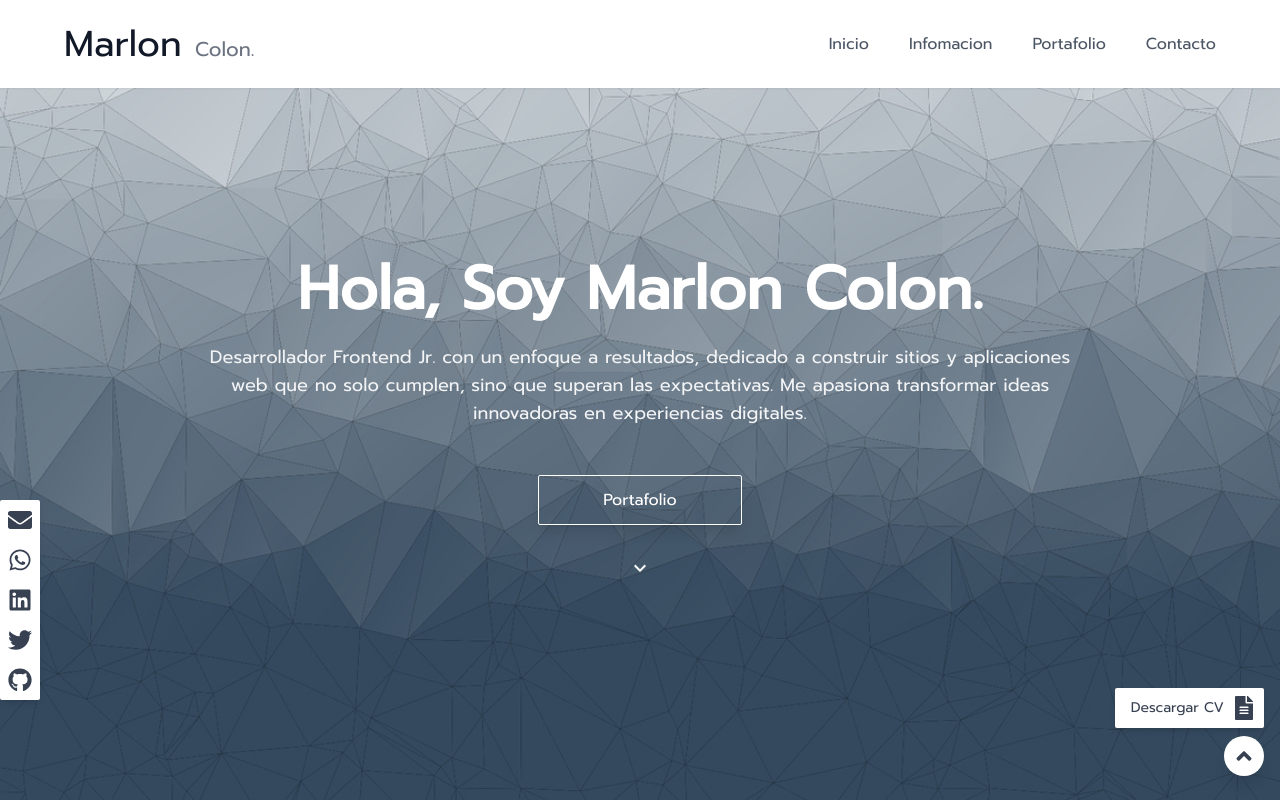
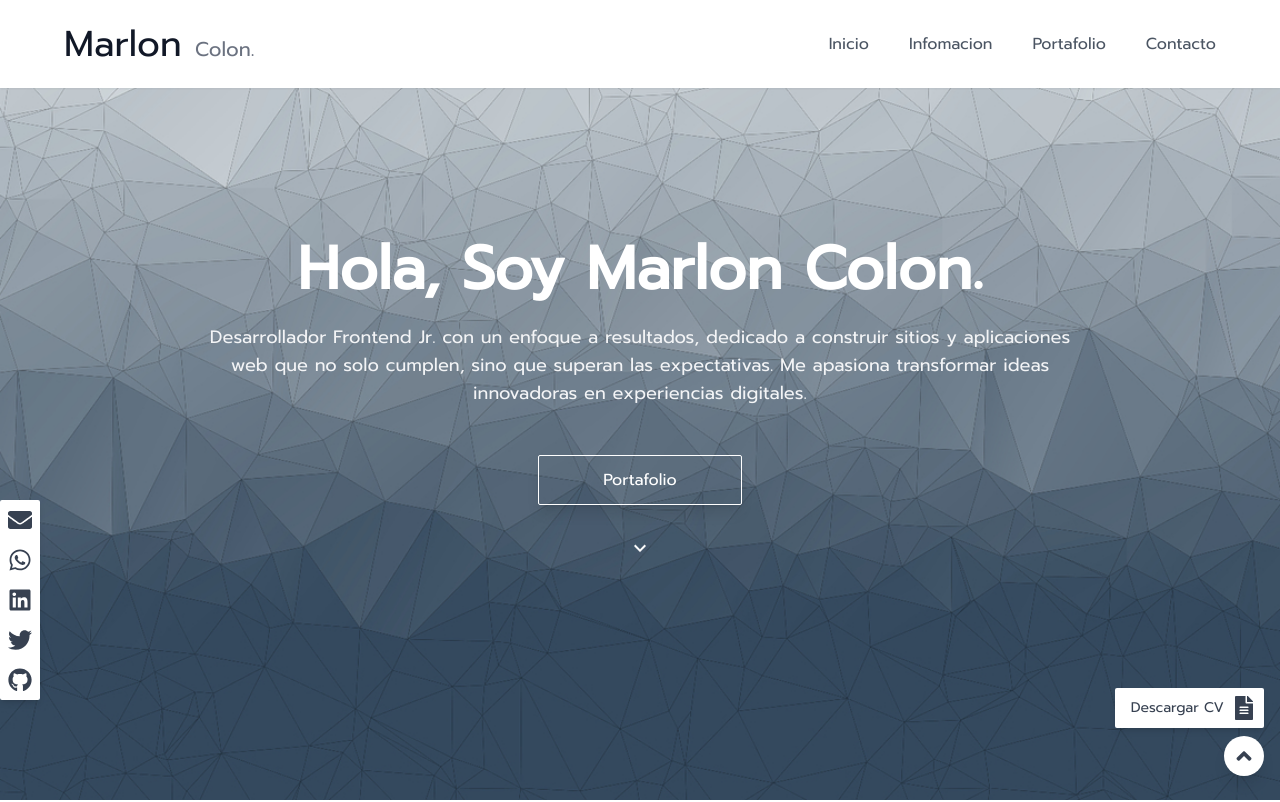
Before and after one commit to Marlon-2307/portafolio_web, a Next.js app: page / in a window 1280 px wide. Shown: the top 802 px of the page. Built offline with nearby package versions, Linux system fonts and the light colour scheme.

Commit message:
update banner

```diff
--- a/app/components/About.tsx
+++ b/app/components/About.tsx
@@ -35,7 +35,7 @@ const About: React.FC = () => {
 
             <div className="w-[80%] mx-auto p-12 grid grid-cols-2 gap-20 max-md:block max-md:w-[100%] mt-4">
                 <motion.div
-                    className="border border-gray-200 rounded-md p-8 max-md:mb-2"
+                    className="border border-gray-200 rounded-md p-8 max-md:mb-2 max-md:border-none"
                     initial={{ opacity: 0, x: -20 }}
                     animate={{ opacity: 1, x: 0 }}
                     transition={{ duration: 0.5, delay: 0.4 }}
@@ -48,7 +48,7 @@ const About: React.FC = () => {
                     </div>
                 </motion.div>
                 <motion.div
-                    className="rounded-md p-8 border border-gray-200"
+                    className="rounded-md p-8 border border-gray-200 max-md:border-none max-md:p-0"
                     initial={{ opacity: 0, x: 20 }}
                     animate={{ opacity: 1, x: 0 }}
                     transition={{ duration: 0.5, delay: 0.6 }}
--- a/app/components/Banner.tsx
+++ b/app/components/Banner.tsx
@@ -7,7 +7,7 @@ const Banner: React.FC = () => {
     <div className="relative h-screen">
       <div className="absolute inset-0 bg-parallax bg-fixed bg-cover bg-center opacity-100"></div>
       <div className="relative flex flex-col justify-center items-center h-full text-white px-4 md:px-8 lg:px-16">
-        <div className="text-center w-full max-w-4xl mt-10 max-sm:mt-10">
+        <div className="text-center w-full max-w-4xl py-auto">
           <h2 className="text-white text-6xl font-bold">
             Hola, <span>Soy Marlon Colon.</span>
           </h2>
--- a/app/components/Iconos.tsx
+++ b/app/components/Iconos.tsx
@@ -7,7 +7,7 @@ const Iconos: React.FC = () => {
             <a href="mailto:marloncolon23@gmail.com" className="text-gray-700 hover:text-gray-900 mb-4">
                 <FaEnvelope className="w-6 h-6" />
             </a>
-            <a href="https://wa.me/3006052169" className="text-gray-700 hover:text-gray-900 mb-4">
+            <a href="https://wa.me/+573006052169" className="text-gray-700 hover:text-gray-900 mb-4">
                 <FaWhatsapp className="w-6 h-6" />
             </a>
             <a href="https://www.linkedin.com/in/marlon-colon-504aa0271/" target="_blank" rel="noopener noreferrer" className="text-gray-700 hover:text-gray-900 mb-4">
```
